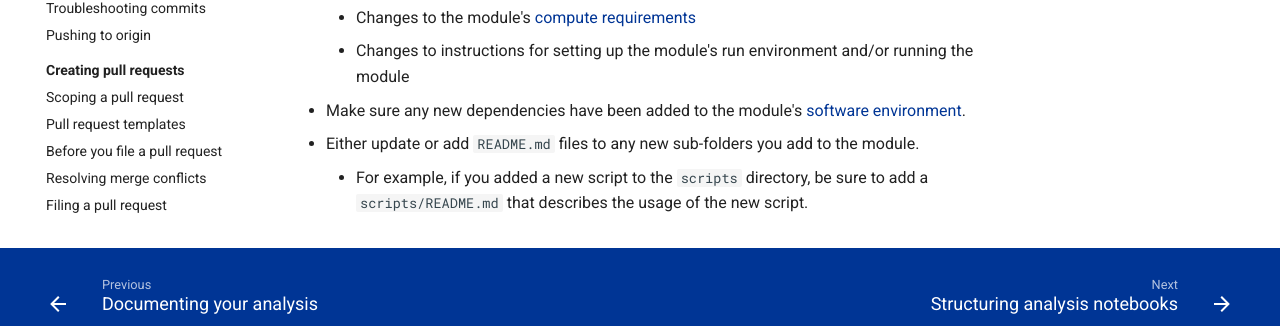
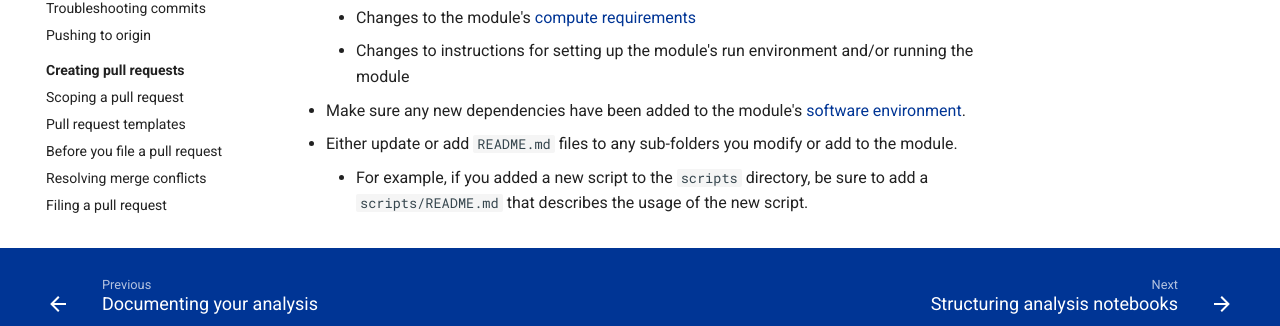
Before and after one commit to AlexsLemonade/OpenScPCA-analysis, an MkDocs documentation site: the page built from docs/contributing-to-analyses/analysis-modules/modifying-a-module.md, in a window 1280 px wide and 1039 px high. Shown: the part 634-960 px from the top of the window. Built offline with MkDocs 1.6.1 and Material for MkDocs 9.7.7, drawn with Linux system fonts in a browser that asks for light colours.

Commit message:
phrasing

```diff
--- a/docs/contributing-to-analyses/analysis-modules/modifying-a-module.md
+++ b/docs/contributing-to-analyses/analysis-modules/modifying-a-module.md
@@ -18,5 +18,5 @@ This includes all of:
     - Changes to the module's [compute requirements](../determining-requirements/determining-compute-requirements.md)
     - Changes to instructions for setting up the module's run environment and/or running the module
 - Make sure any new dependencies have been added to the module's [software environment](../determining-requirements/determining-software-requirements.md).
-- Either update or add `README.md` files to any new sub-folders you add to the module.
+- Either update or add `README.md` files to any sub-folders you modify or add to the module.
     - For example, if you added a new script to the `scripts` directory, be sure to add a `scripts/README.md` that describes the usage of the new script.
```
